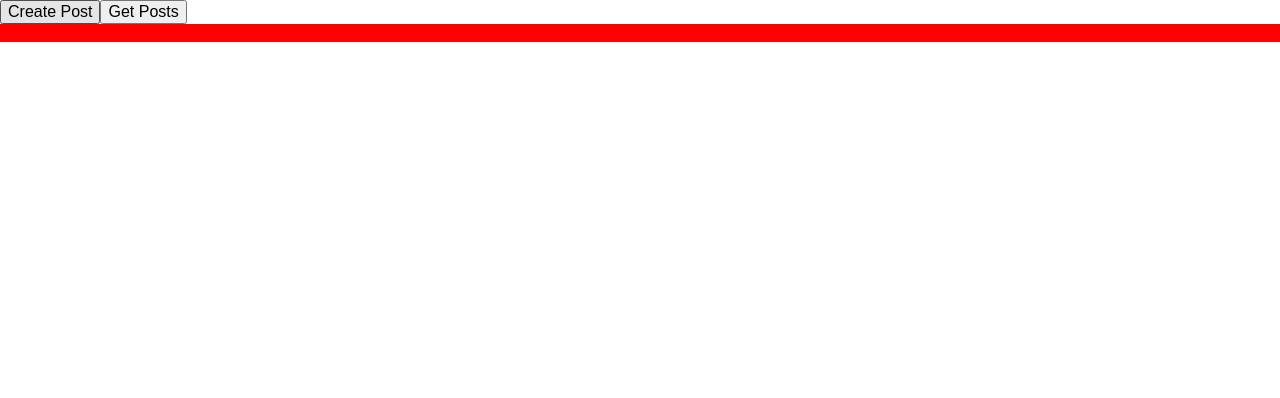
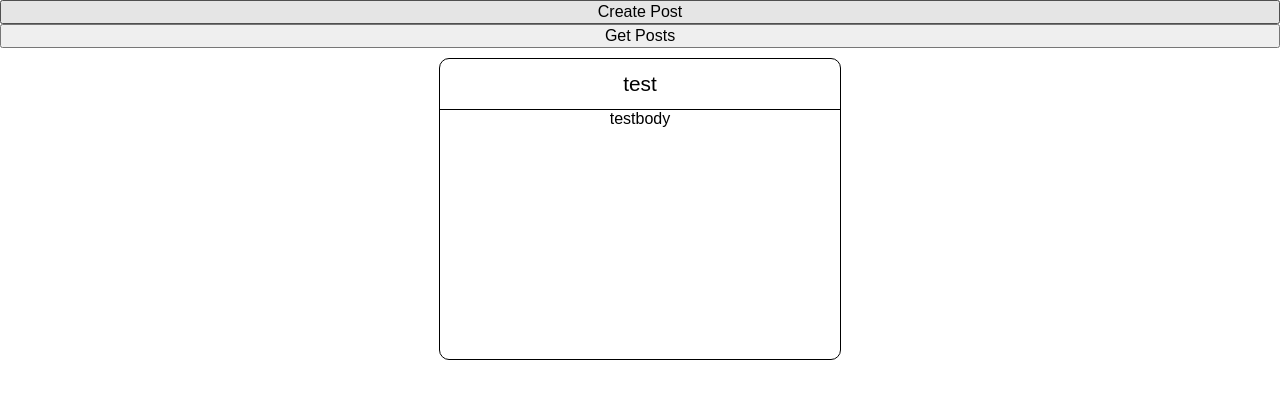
Before and after one commit to Astra-Sattelite/next-blog, a Next.js app: page / in a window 1280 px wide. Shown: the top 398 px of the page. Built offline with nearby package versions, Linux system fonts and the light colour scheme.

Commit message:
add minimal CSS

```diff
--- a/src/features/blog/Blog.tsx
+++ b/src/features/blog/Blog.tsx
@@ -7,19 +7,56 @@ const Blog = () => {
   const dispatch = useAppDispatch()
   const posts = useAppSelector(selectPosts)
 
-  const StyledElem = styled.div`
-    background-color: red;
-    color: red;
+  const Container = styled.div`
+    display: flex;
+    flex-direction: column;
+  `
+
+  const Post = styled.div`
+    align-self: center;
+    justify-self: center;
+    display: flex;
+    flex-direction: column;
+    align-items: center;
+    width: 400px;
+    height: 300px;
+    border: 1px solid black;
+    border-radius: 10px;
+    margin: 10px;
+  `
+  const Title = styled.div`
+    display: flex;
+    justify-content: center;
+    align-items: center;
+    text-align: center;
+    width: 100%;
+    height: 50px;
+    font-size: 1.3rem;
+    border-bottom: 1px solid black;
+    overflow: scroll;
+  `
+
+  const Body = styled.div`
+    justify-self: center;
+    align-self: center;
+    text-align: center;
+    width: 80%;
+    height: 250px;
+    font-size: 1rem;
+    overflow: hidden;
   `
 
   return (
-    <div>
+    <Container>
       <button onClick={() => dispatch(createPostAsync({title: "create req test", body: "create req body test"}))}>Create Post</button>
       <button onClick={() => dispatch(getPostsAsync())}>Get Posts</button>
       {posts.map(x =>
-        <StyledElem key={x.id}>{x.title}</StyledElem>
+        <Post key={x.id}>
+          <Title>{x.title}</Title>
+          <Body>{x.body}</Body>
+        </Post>
       )}
-    </div>
+    </Container>
   )
 }
 
--- a/src/styles/Global.ts
+++ b/src/styles/Global.ts
@@ -14,6 +14,7 @@ const GlobalStyle = createGlobalStyle<Props>`
 
   body {
     margin: 0;
+    height: 100vh;
   }
 
   article, aside, details, figcaption, figure, footer, header, main, menu, nav, section, summary {
```
